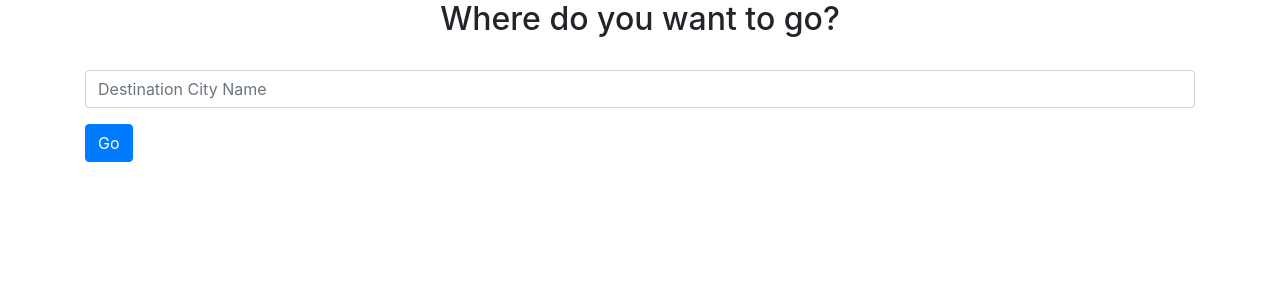
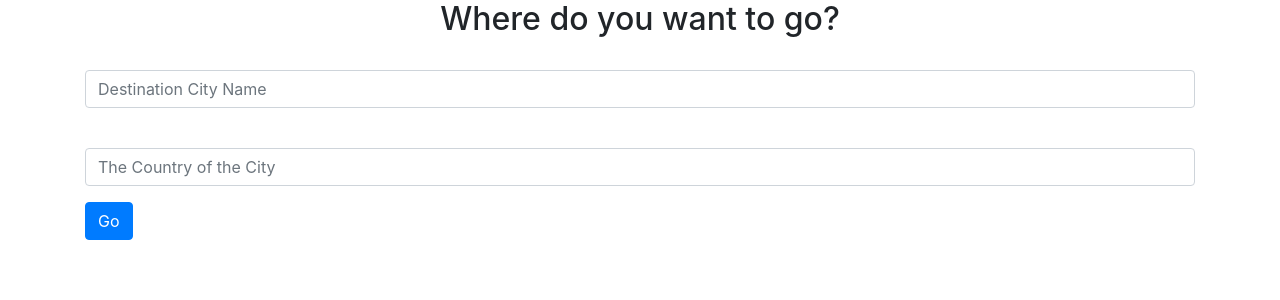
Before and after one commit to Cybrasaurus/REVISION_REST_Tester, a Flask app: page / in a window 1280 px wide. Shown: the part 56-356 px from the top of the page. Run offline with Flask 2, Linux system fonts and the light colour scheme; some libraries are stand-ins or nearby versions.

Commit message:
updated HTML form entry field, both country as well as city
rewrote check function whether a country and city is entered, one function instead of call at every function

```diff
--- a/API_Calls/__init__.py
+++ b/API_Calls/__init__.py
@@ -1 +1,2 @@
 from .weather_api_call import get_data_from_name
+from .currency_api_call import get_currency_info
--- a/website/templates/home.html
+++ b/website/templates/home.html
@@ -16,6 +16,17 @@
             placeholder="Destination City Name"
         />
     </div>
+
+    <div class="form-group">
+        <br>
+        <input
+            type="search"
+            class="form-control"
+            id="country"
+            name="country"
+            placeholder="The Country of the City"
+        />
+    </div>
     <button type="submit" class="btn btn-primary">Go</button>
 
 </form>
--- a/website/views.py
+++ b/website/views.py
@@ -1,12 +1,47 @@
 
 from flask import Blueprint, render_template, request, redirect, url_for, flash
-from API_Calls import get_data_from_name
+from API_Calls import get_data_from_name, get_currency_info
 
 views = Blueprint("views", __name__)
 
 destination_city=""
+destination_country=""
+
+#TODO second form for getting the country in home
+
+"""
+-Vorschlag Luxusreise
+-auswahl in eu oder ausland
+-most popular destination based on currency rate/location?
+-know more about city
+-similar cities
+-big mac index or other currency index
 
 
+"""
+
+def city_and_country_checker():
+    """
+    This function checks whether the global variables destination_city and destination_country are assigned values rather than "".
+    This prevents access to the other routes of the website until a valid input has been given
+    :return: True, if both are given, otherwise False, which redirects to the main page
+    """
+    global destination_city
+    global destination_country
+
+    if destination_city != "" and destination_country != "":
+        flash("City & Country Accepted", "alert")
+        return True
+    else:
+        if destination_city == "" and destination_country == "":
+            flash("Please enter a city and country first", "error")
+            return False
+        if destination_city == "":
+            flash("Please enter a city first", "error")
+            return False
+        if destination_country == "":
+            flash("Please enter country first", "error")
+            return False
 
 @views.route("/", methods=["GET", "POST"])
 def home():
@@ -16,19 +51,20 @@ def home():
     :return html Template:
     """
     if request.method == 'POST':
-        destination_name = request.form.get('destination')
-        print(destination_name)
+        global destination_city
+        global destination_country
 
-        global destination_city
-        destination_city=destination_name
-        if destination_city != "":
-            flash("City Accepted", "alert")
+        destination_city = request.form.get('destination')
+        destination_country = request.form.get('country')
+
+        my_bool = city_and_country_checker()
+        if my_bool:
             return redirect(url_for("views.got_city"))
         else:
-            flash("Please enter a city came first", "error")
             return redirect(url_for("views.home"))
     return render_template("home.html")
 
+#TODO update check for both country and city
 
 @views.route("/weather")
 def weather():
@@ -38,13 +74,10 @@ def weather():
     :return html Template:
     """
     global destination_city
+    global destination_country
 
-
-
-    if destination_city == "":
-        flash("Please enter a city came first", "error")
-        return redirect(url_for("views.home"))
-    else:
+    my_bool = city_and_country_checker()
+    if my_bool:
         returnlist = get_data_from_name(destination_city)
         if isinstance(returnlist, str):
             return render_template("404.html",
@@ -52,32 +85,47 @@ def weather():
                                    errormessage=returnlist)
 
         else:
-            w_main=returnlist[0]
+            w_main = returnlist[0]
             w_desc = returnlist[1]
             w_temp = returnlist[2]
-            return render_template("weather.html", destination_name=destination_city, weather_main=w_main, weather_desc=w_desc, weather_temp=w_temp)
+            return render_template("weather.html", destination_name=destination_city, weather_main=w_main,
+                                   weather_desc=w_desc, weather_temp=w_temp)
+    else:
+        return redirect(url_for("views.home"))
+
 
 @views.route("/cur_rate")
 def cur_rate():
-    if destination_city == "":
-        flash("Please enter a city came first", "error")
+
+    my_bool = city_and_country_checker()
+    if my_bool:
+
+        #TODO @Elisabeth code goes here now
+
+        returncur = get_currency_info(destination_city)
+        # if isinstance(returncur, str):
+        #    return render_template("404.html",
+        #                           errorcode="Something went wrong with the API Call of the Openweathermap, the error message is below:",
+        #                           errormessage=returnlist)
+        c_main = returncur[0]
+        c_latest = returncur[1]
+        return render_template("currency_rate.html", cur_main=c_main, cur_latest=c_latest)
+    else:
         return redirect(url_for("views.home"))
 
-    #TODO: add content from currency rate API call and maths here
 
-    else:
-        return render_template("currency_rate.html")
 
 @views.route("/flights")
 def flights():
-    if destination_city == "":
-        flash("Please enter a city came first", "error")
+    my_bool = city_and_country_checker()
+    if my_bool:
+        pass
+        return render_template("404.html",
+                                   errorcode="Page is still under construction:",
+                                   errormessage="Working on It")
+        #TODO code for the website here
+    else:
         return redirect(url_for("views.home"))
-
-    # TODO: add content from flights API call and maths here
-
-    else:
-        return render_template("flights.html")
 
 @views.route("/got_city")
 def got_city():
@@ -86,9 +134,9 @@ def got_city():
     Get redirected here if a City Name is input
     :return html Template:
     """
-    global destination_city
-    if destination_city == "":
-        flash("Please enter a city came first", "error")
+
+    my_bool = city_and_country_checker()
+    if my_bool:
+        return render_template("got_city.html", destination_name= destination_city)
+    else:
         return redirect(url_for("views.home"))
-    else:
-        return render_template("got_city.html", destination_name= destination_city)
```
Also changed, not shown: API_Calls/currency_api_call.py (+23 -3 lines), website/templates/currency_rate.html (+37 -2 lines).
